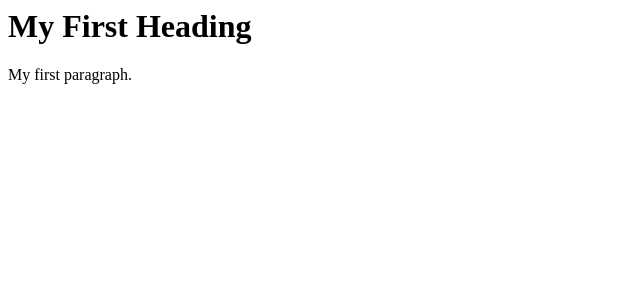
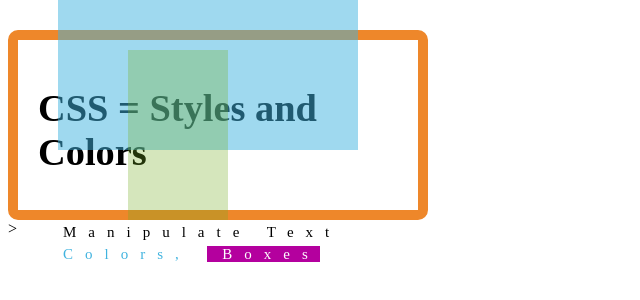
Before and after one commit to srinidevops70/first-demo, a plain HTML site: page index.html in a window 1280 px wide. Shown: the whole page, without its empty margins (0-640 px from the left). Drawn offline with Linux system fonts and the light colour scheme.

Commit message:
new updated file

```diff
--- a/index.html
+++ b/index.html
@@ -1,9 +1,17 @@
+<!DOCTYPE html>
 <html>
 <body>
 
-<h1>My First Heading</h1>
-
-<p>My first paragraph.</p>
+<div style="position:relative;">
+  <div style="opacity:0.5;position:absolute;left:50px;top:-30px;width:300px;height:150px;background-color:#40B3DF"></div>
+  <div style="opacity:0.3;position:absolute;left:120px;top:20px;width:100px;height:170px;background-color:#73AD21"></div>
+  <div style="margin-top:30px;width:360px;height:130px;padding:20px;border-radius:10px;border:10px solid #EE872A;font-size:120%;">
+    <h1>CSS = Styles and Colors</h1>
+    <div style="letter-spacing:12px;font-size:15px;position:relative;left:25px;top:25px;">Manipulate Text</div>
+    <div style="color:#40B3DF;letter-spacing:12px;font-size:15px;position:relative;left:25px;top:30px;">Colors,
+    <span style="background-color:#B4009E;color:#ffffff;"> Boxes</span></div>
+  </div>
+</div>
 
 </body>
-</html>
+</html>>
```
